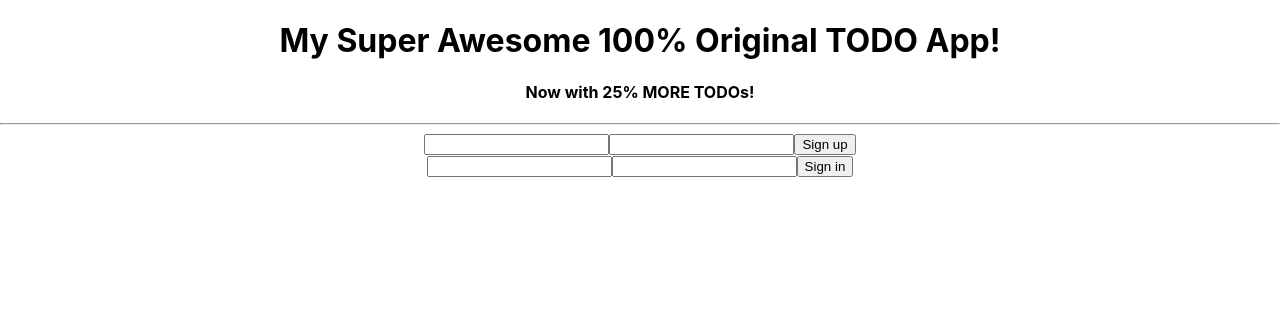
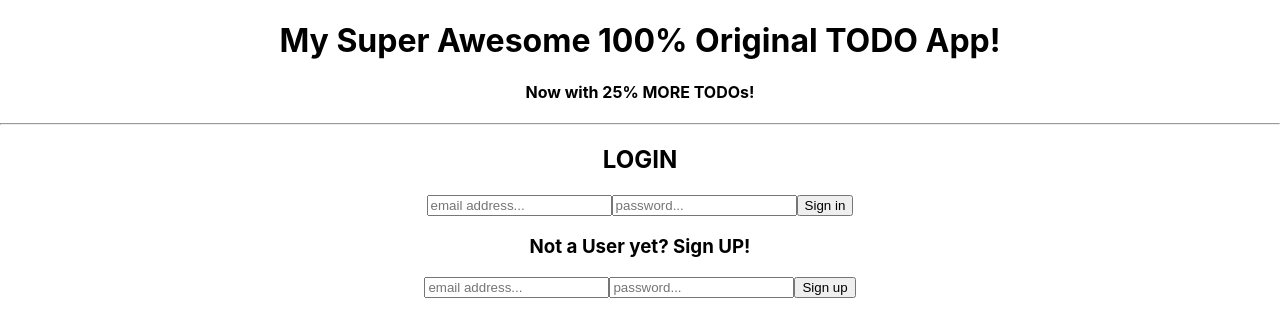
Before and after one commit to thisisjoshford/todo-react, a React (Create React App) app: page /login in a window 1280 px wide. Shown: the top 336 px of the page. Built offline with nearby package versions, Linux system fonts and the light colour scheme.

Commit message:
login css

```diff
--- a/src/Login.js
+++ b/src/Login.js
@@ -34,27 +34,34 @@ export default class Login extends Component {
         return (
             <div>
                 <div>
+                    <h2>LOGIN</h2>
+                    <input
+                    value={ this.state.userSignIn}
+                    placeholder="email address..."
+                    onChange={(e) => this.setState({ userSignIn: e.target.value})} />
+
+                    <input value={ this.state.passwordSignIn}
+                    placeholder="password..."
+                    type="password"
+                    onChange={(e) => this.setState({ passwordSignIn: e.target.value})} />
+
+                    <button onClick={this.handleSignIn}>
+                        Sign in
+                    </button>
+
+                    <h3>Not a User yet?  Sign UP!</h3>
                     <input
                     value={ this.state.userSignUp}
+                    placeholder="email address..."
                     onChange={(e) => this.setState({ userSignUp: e.target.value})} />
                     <input
                     value={ this.state.passwordSignUp}
+                    placeholder="password..."
+                    type="password"
                     onChange={(e) => this.setState({ passwordSignUp: e.target.value})} />
 
                     <button onClick={ this.handleSignUp }>
                         Sign up
-                    </button>
-                    <br/>
-
-                    <input
-                    value={ this.state.userSignIn}
-                    onChange={(e) => this.setState({ userSignIn: e.target.value})} />
-
-                    <input value={ this.state.passwordSignIn}
-                    onChange={(e) => this.setState({ passwordSignIn: e.target.value})} />
-
-                    <button onClick={this.handleSignIn}>
-                        Sign in
                     </button>
                 </div>
             </div>
```
